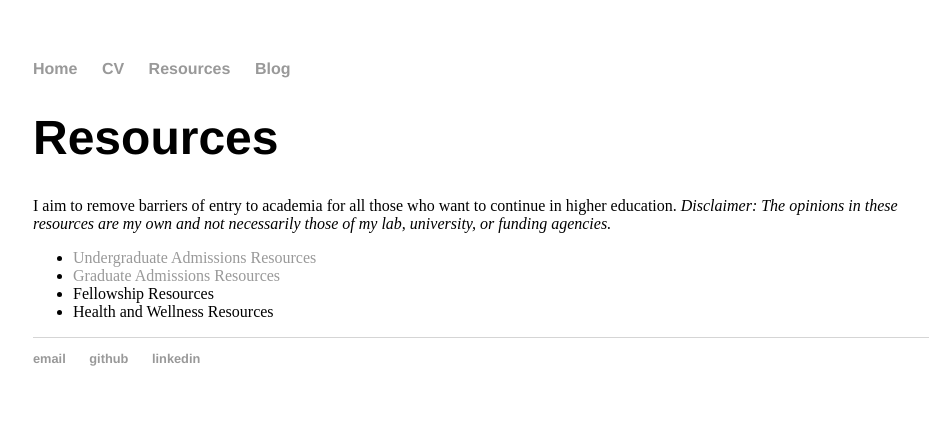
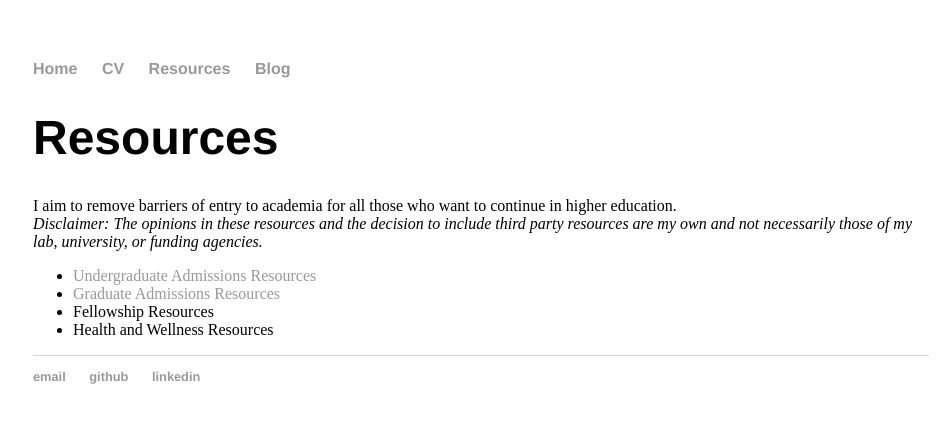
Before and after one commit to ggenszler/ggenszler.github.io, a Jekyll site: the page built from resources/index.html, in a window 1280 px wide. Shown: the top 423 px of the page, without its empty margins (159-1102 px from the left). Built offline with Jekyll 4.4.1, drawn with Linux system fonts in a browser that asks for light colours.

Commit message:
Update index.html

```diff
--- a/resources/index.html
+++ b/resources/index.html
@@ -6,9 +6,9 @@ title: Resources
 	<h1>Resources</h1>
 </div><!-- /.blurb -->
 
-I aim to remove barriers of entry to academia for all those who want to continue in higher education.
+I aim to remove barriers of entry to academia for all those who want to continue in higher education.<br>
 
-<em>Disclaimer: The opinions in these resources are my own and not necessarily those of my lab, university, or funding agencies.</em>
+<em>Disclaimer: The opinions in these resources and the decision to include third party resources are my own and not necessarily those of my lab, university, or funding agencies.</em>
 <ul>
   <li><a href="/undergrad">Undergraduate Admissions Resources</a></li>
   <li><a href="/grad">Graduate Admissions Resources</a></li>
```
